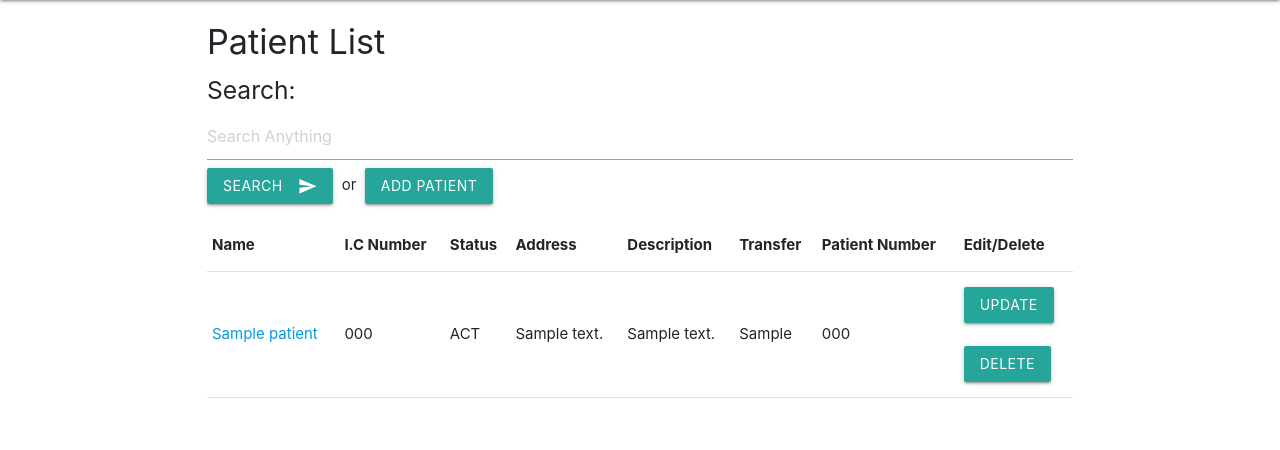
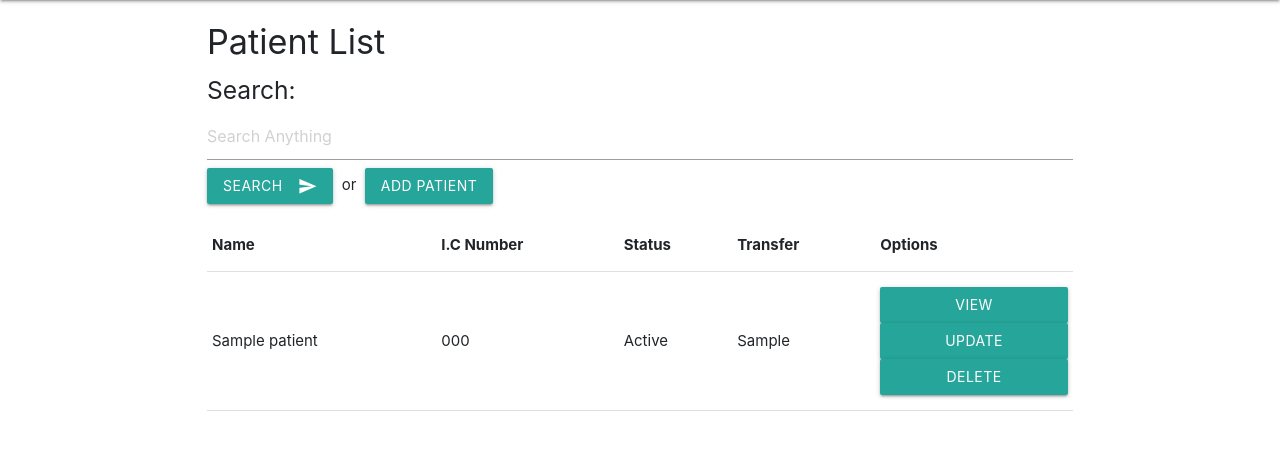
Before and after one commit to feinz/localpatient, a Django app: page /catalog/patient_list/ in a window 1280 px wide. Shown: the part 64-514 px from the top of the page. Run offline with Django 3.2, Linux system fonts and the light colour scheme; a user stored in the database is signed in; tables that the repository leaves empty hold one stand-in row (values such as "Sample post"); some libraries are stand-ins or nearby versions.

Commit message:
some housekeeping
1. discarded unused fields
2. fixed missing selection in status
3. added some more button
4. some housekeeping

```diff
--- a/catalog/admin.py
+++ b/catalog/admin.py
@@ -12,12 +12,12 @@ class patientAdmin(admin.ModelAdmin):
             'fields': ('name','identity_card_number','address')
         }),
         ('Hospital Information', {
-            'fields': ('description','transfer','patient_number','patient_status')
+            'fields': ('transfer','patient_status')
         }),
         ('System Information', {
             'fields': ('time_created','time_modified')
         }),
     )
-    list_display = ('name','identity_card_number','address','description','transfer','patient_number','patient_status')
+    list_display = ('name','identity_card_number','transfer','patient_status')
     list_filter = ('patient_status',)
     # fields = ['name','ic','description','transfer','patientnumber','patientstatus']
--- a/catalog/models.py
+++ b/catalog/models.py
@@ -9,27 +9,26 @@ class Patient(models.Model):
 
     """Model representing a patient details."""
     PATIENT_STATUS = (
-        ('ACT', 'ACT'),
-        ('RIP', 'RIP'),
-        ('MIA', 'MIA'),
+        ('Active', 'Active'),
+        ('Rest In Peace', 'Rest In Peace'),
+        ('Missing', 'Missing'),
     )
 
     name = models.CharField(max_length=100)
     identity_card_number = models.CharField(max_length=12, primary_key=True, validators=[RegexValidator(r'^\d{12,12}$')])
-    address = models.CharField(max_length=200)
-    description = models.CharField(max_length=200)
-    transfer = models.CharField(max_length=100, default='Not transferred')
-    patient_number = models.CharField(max_length=12)
+    # address = models.CharField(max_length=200)
+    # description = models.CharField(max_length=200)
+    transfer = models.CharField(max_length=100, default='Not Transferred')
+    # patient_number = models.CharField(max_length=12)
     patient_status = models.CharField(
-        max_length=3,
+        max_length=20,
         choices=PATIENT_STATUS,
         blank=True,
-        default='ACT',
-        help_text='Patient status',
+        default='Active',
         )
     time_created = models.DateTimeField(auto_now_add=True, null=True)
     time_modified = models.DateTimeField(auto_now=True, null=True)
-    time_registered = models.DateTimeField(null=True)
+    time_registered = models.DateTimeField(help_text='Pick Patient Register Time In Hospital',null=True)
 
     class Meta:
         ordering = ['name']
--- a/catalog/templates/base_generic.html
+++ b/catalog/templates/base_generic.html
@@ -23,6 +23,7 @@
 
   <!-- Custom scripts for all pages-->
   <script src="{% static 'js/materialize.js' %}"></script>
+  <script src="{% static 'js/init.js' %}"></script>
 
   <style>
   a:hover{text-decoration: none;}
@@ -105,6 +106,10 @@
   $(document).ready(function(){
   $('.sidenav').sidenav();
   });
+
+  $(document).ready(function() {
+    $('select').formSelect();
+  });
 </script>
 
 </body>
--- a/catalog/templates/catalog/patient_detail.html
+++ b/catalog/templates/catalog/patient_detail.html
@@ -25,6 +25,8 @@
     <button class='waves-effect waves-light btn' onclick="location.href='{{ patient.get_absolute_url }}/update/'" type="button">Update</button>
     &nbsp&nbsp&nbsp
     <button class='waves-effect waves-light btn' onclick="location.href='{{ patient.get_absolute_url }}/delete/'" type="button">Delete</button>
+    &nbsp&nbsp&nbsp
+    <button type='button' value='Cancel' class='waves-effect waves-light btn' onclick="location.href='{% url 'patient_list' %}'">Patient List</button>
   </div>
 
 {% endblock %}
--- a/catalog/templates/catalog/patient_list.html
+++ b/catalog/templates/catalog/patient_list.html
@@ -49,26 +49,28 @@
     <th>Name</th>
     <th>I.C Number</th>
     <th>Status</th>
-    <th>Address</th>
-    <th>Description</th>
+    {% comment %} <th>Address</th> {% endcomment %}
+    {% comment %} <th>Description</th> {% endcomment %}
     <th>Transfer</th>
-    <th>Patient Number</th>
-    <th>Edit/Delete</th>
+    {% comment %} <th>Patient Number</th> {% endcomment %}
+    <th>Options</th>
   </tr>
   </thead>
   {% for patient in patient_list %}
   <tbody>
   <tr>
-    <td><a href="{{ patient.get_absolute_url }}">{{patient.name}}</a></td>
+    {% comment %} <td><a href="{{ patient.get_absolute_url }}">{{patient.name}}</a></td> {% endcomment %}
+    <td>{{patient.name}}</td>
     <td>{{patient.identity_card_number}}</td>
     <td>{{patient.patient_status}}</td>
-    <td>{{patient.address}}</td>
-    <td>{{patient.description}}</td>
+    {% comment %} <td>{{patient.address}}</td>
+    <td>{{patient.description}}</td> {% endcomment %}
     <td>{{patient.transfer}}</td>
-    <td>{{patient.patient_number}}</td>
+    {% comment %} <td>{{patient.patient_number}}</td> {% endcomment %}
     <td>
-      <button class='waves-effect waves-light btn' onclick="location.href='{{ patient.get_absolute_url }}/update/'" type="button">Update</button></br></br>
-      <button class='waves-effect waves-light btn' onclick="location.href='{{ patient.get_absolute_url }}/delete/'" type="button">Delete</button>
+      <button style="width: 100%;" class='waves-effect waves-light btn' onclick="location.href='{{ patient.get_absolute_url }}'" type="button">View</button></br>
+      <button style="width: 100%;" class='waves-effect waves-light btn' onclick="location.href='{{ patient.get_absolute_url }}/update/'" type="button">Update</button></br>
+      <button style="width: 100%;" class='waves-effect waves-light btn' onclick="location.href='{{ patient.get_absolute_url }}/delete/'" type="button">Delete</button>
     </td>
   </tr>
   </tbody>
--- a/catalog/templates/index.html
+++ b/catalog/templates/index.html
@@ -1,9 +1,7 @@
 {% extends "base_generic.html" %}
 
 {% block content %}
-  <h3>Local Patient DB Homepage</h3>
-  <p>Welcome to Local Patient DB</p>
-  <h4>Content</h4>
+  <h5>Welcome to Local Patient DB</h5>
   <p>The database has the following record counts:</p>
   <ul>
     <li><strong>Patient:</strong> {{ patient_number }}</li>
--- a/catalog/views.py
+++ b/catalog/views.py
@@ -73,12 +73,13 @@ class PatientDetailView(LoginRequiredMixin, generic.DetailView):
 
 class PatientCreate(LoginRequiredMixin, CreateView):
     model = Patient
-    fields = ['name','identity_card_number','address','description','transfer','patient_number','patient_status','time_registered']
-    success_url = reverse_lazy('patient_create') #where to redirect after create
+    # fields = ['name','identity_card_number','address','description','transfer','patient_number','patient_status','time_registered']
+    fields = ['name','identity_card_number','transfer','patient_status','time_registered']
+    success_url = reverse_lazy('patient_list') #where to redirect after create
 
 class PatientUpdate(LoginRequiredMixin, UpdateView):
     model = Patient
-    fields = ['name','identity_card_number','address','description','transfer','patient_number','patient_status','time_registered']
+    fields = ['name','identity_card_number','transfer','patient_status','time_registered']
 
 class PatientDelete(LoginRequiredMixin, DeleteView):
     model = Patient
```
Also changed, not shown: catalog/forms.py (+9 -10 lines), catalog/templates/catalog/patient_form.html (+8 -1 lines).
